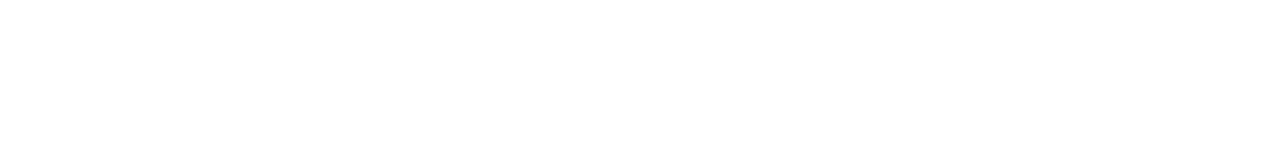
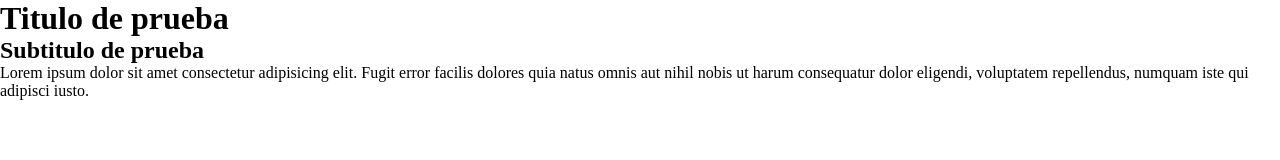
Before and after one commit to Nahumam/Prueba-Deploy-UTN, a plain HTML site: page index.html in a window 1280 px wide. Drawn offline with Linux system fonts and the light colour scheme.

Commit message:
Update h1 h2 and p

```diff
--- a/index.html
+++ b/index.html
@@ -8,8 +8,8 @@
     <title>Proyecto Nuevo</title>
 </head>
 <body>
-    <h1></h1>
-    <h2></h2>
-    <p></p>
+    <h1>Titulo de prueba</h1>
+    <h2>Subtitulo de prueba</h2>
+    <p>Lorem ipsum dolor sit amet consectetur adipisicing elit. Fugit error facilis dolores quia natus omnis aut nihil nobis ut harum consequatur dolor eligendi, voluptatem repellendus, numquam iste qui adipisci iusto.</p>
 </body>
 </html>
```
